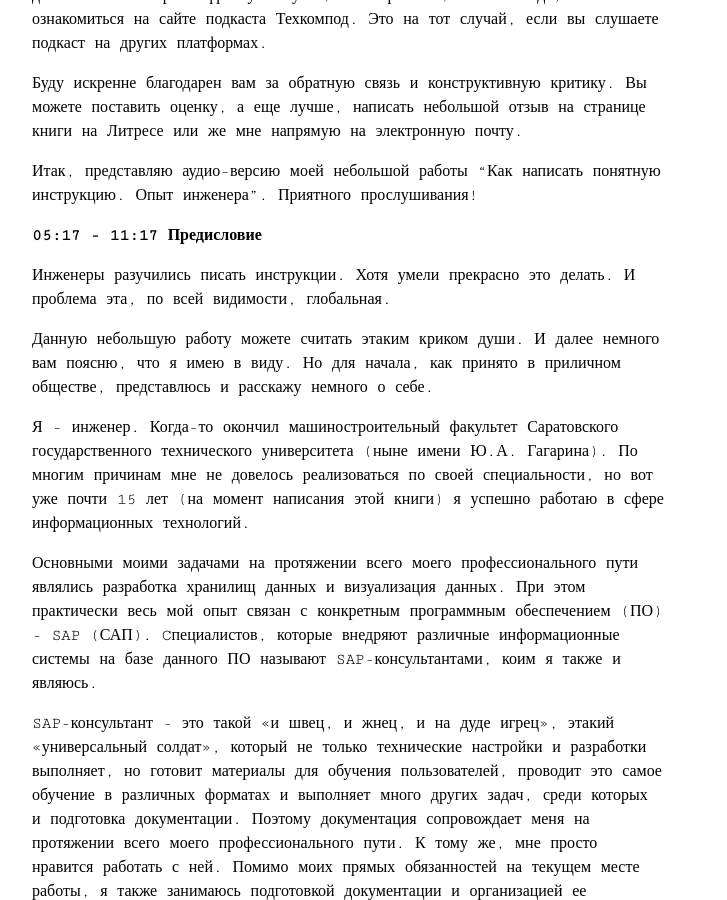
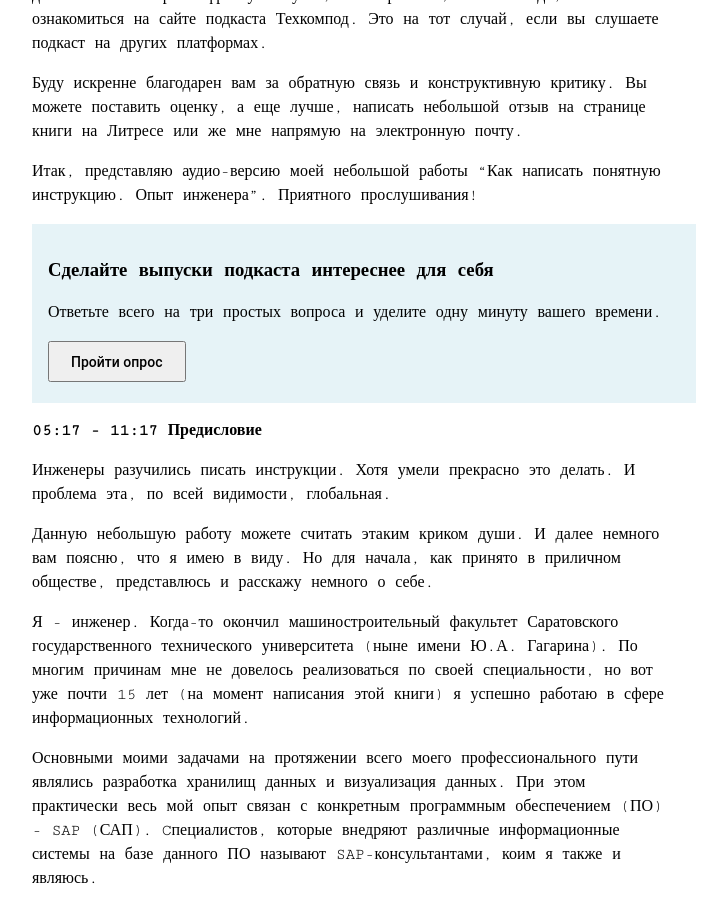
Before and after one commit to techwritex/techcommpod, a Jekyll site: the page built from _posts/2024-02-02-vypusk-16-ponyatnaya-instruktsiya.md, in a window 1280 px wide and 900 px high, scrolled down 3020 px. Shown: the whole window, without its empty margins (292-1019 px from the left). Built offline with Jekyll 4.4.1, drawn with Linux system fonts in a browser that asks for light colours.

Commit message:
techcommpod-1.8.3-episode-17-add-survey

```diff
--- a/_posts/2024-02-02-vypusk-16-ponyatnaya-instruktsiya.md
+++ b/_posts/2024-02-02-vypusk-16-ponyatnaya-instruktsiya.md
@@ -75,6 +75,8 @@ episode: "Выпуск #16. Понятная инструкция"
 
 Итак, представляю аудио-версию моей небольшой работы “Как написать понятную инструкцию. Опыт инженера”.
 Приятного прослушивания!
+
+{% include podcast_survey_banner.html %}
 
 **05:17 - 11:17 Предисловие**
 
```
Also changed, not shown: _posts/2024-02-20-vypusk-17-usability-dokumentatcii.md (+2 -0 lines).
